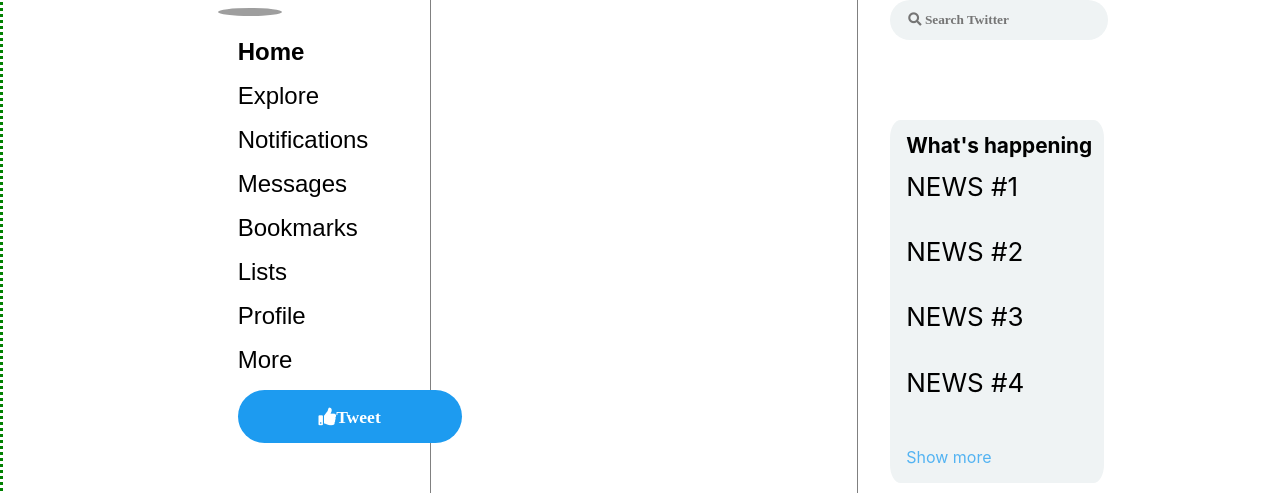
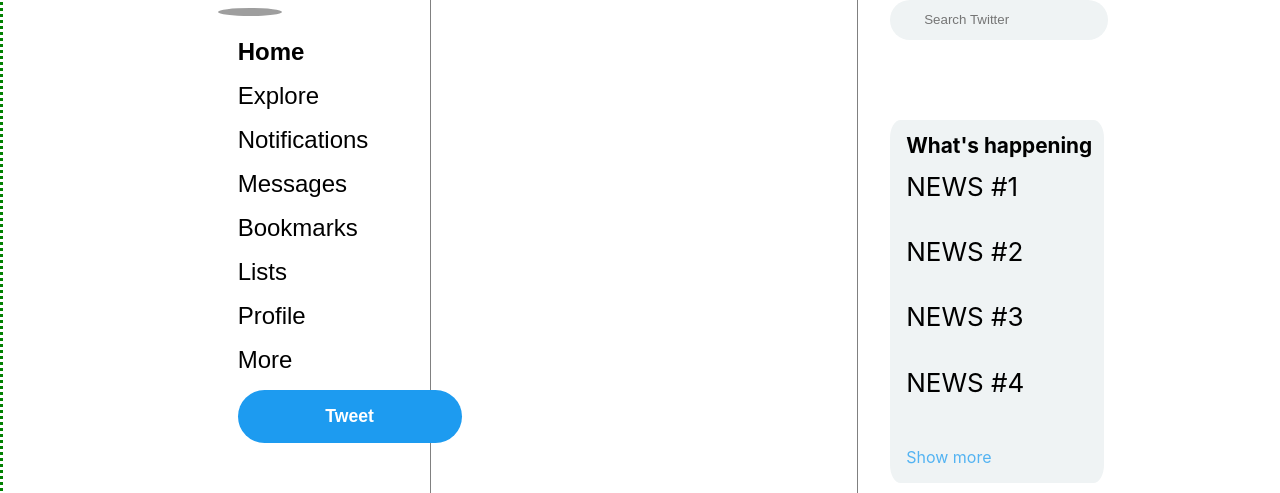
Before and after one commit to Cg9291/SYNC, a React (Create React App) app in the folder My_Projects/Twitter_Clone/twitter_clone/: page / in a window 1280 px wide. Shown: the top 493 px of the page. Built offline with nearby package versions, Linux system fonts and the light colour scheme; grey boxes are pictures that could not be loaded.

Commit message:
-m" Revert "added the search icon to search box,and thumbs up icon to tweet button" "
This reverts commit 6ffecf8e27095ed345b9c3a469f0385a92f03b71.

```diff
--- a/My_Projects/Twitter_Clone/twitter_clone/public/index.html
+++ b/My_Projects/Twitter_Clone/twitter_clone/public/index.html
@@ -25,7 +25,6 @@
       Learn how to configure a non-root public URL by running `npm run build`.
     -->
     <link href="https://fonts.googleapis.com/css?family=Montserrat" rel="stylesheet">
-    <link rel="stylesheet" href="https://use.fontawesome.com/releases/v5.8.1/css/all.css" integrity="sha384-50oBUHEmvpQ+1lW4y57PTFmhCaXp0ML5d60M1M7uH2+nqUivzIebhndOJK28anvf" crossorigin="anonymous">
     <title>React App</title>
   </head>
   <body>
--- a/My_Projects/Twitter_Clone/twitter_clone/src/App.js
+++ b/My_Projects/Twitter_Clone/twitter_clone/src/App.js
@@ -46,7 +46,7 @@
         <li>Lists</li>
         <li>Profile</li>
         <li>More</li>
-        <button type="click" class="fa fa-thumbs-up" /*onClick={()=>setLi1("Casa")}*/>Tweet</button>
+        <button type="click" /*onClick={()=>setLi1("Casa")}*/>Tweet</button>
       </ul>
     </nav>
   )
@@ -84,7 +84,7 @@
 
 function SearchBar(props){
   return (
-    <input class="fa fa-search" placeholder='&#xf002; Search Twitter'></input>
+    <input placeholder='Search Twitter'></input>
   )
 }
 
--- a/My_Projects/Twitter_Clone/twitter_clone/src/App.scss
+++ b/My_Projects/Twitter_Clone/twitter_clone/src/App.scss
@@ -111,18 +111,16 @@
     padding-left: 2rem;
     border-left:solid 0.05rem grey;
     flex:0 0 33.33%;
-
     input{
       background-color: rgba(239,243,244,255);
       border-width: 0;
       border-radius:3rem;
       width: 50%;
       height:2.5rem;
-      text-indent:1rem;
     }
-      /*::placeholder{
+      ::placeholder{
         padding-left: 2rem;
-      }*/
+      }
 
     #trending-section{
       display: flex;
```
